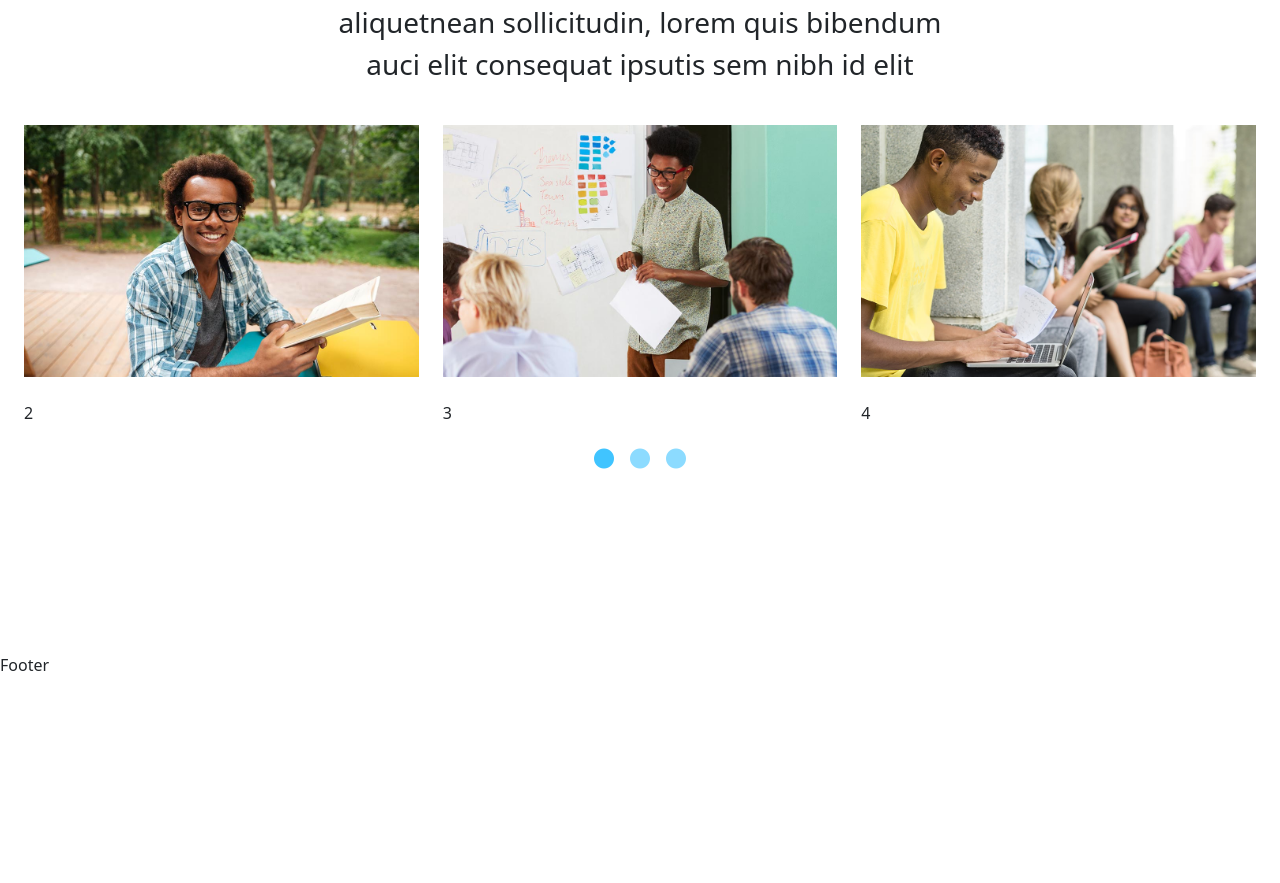
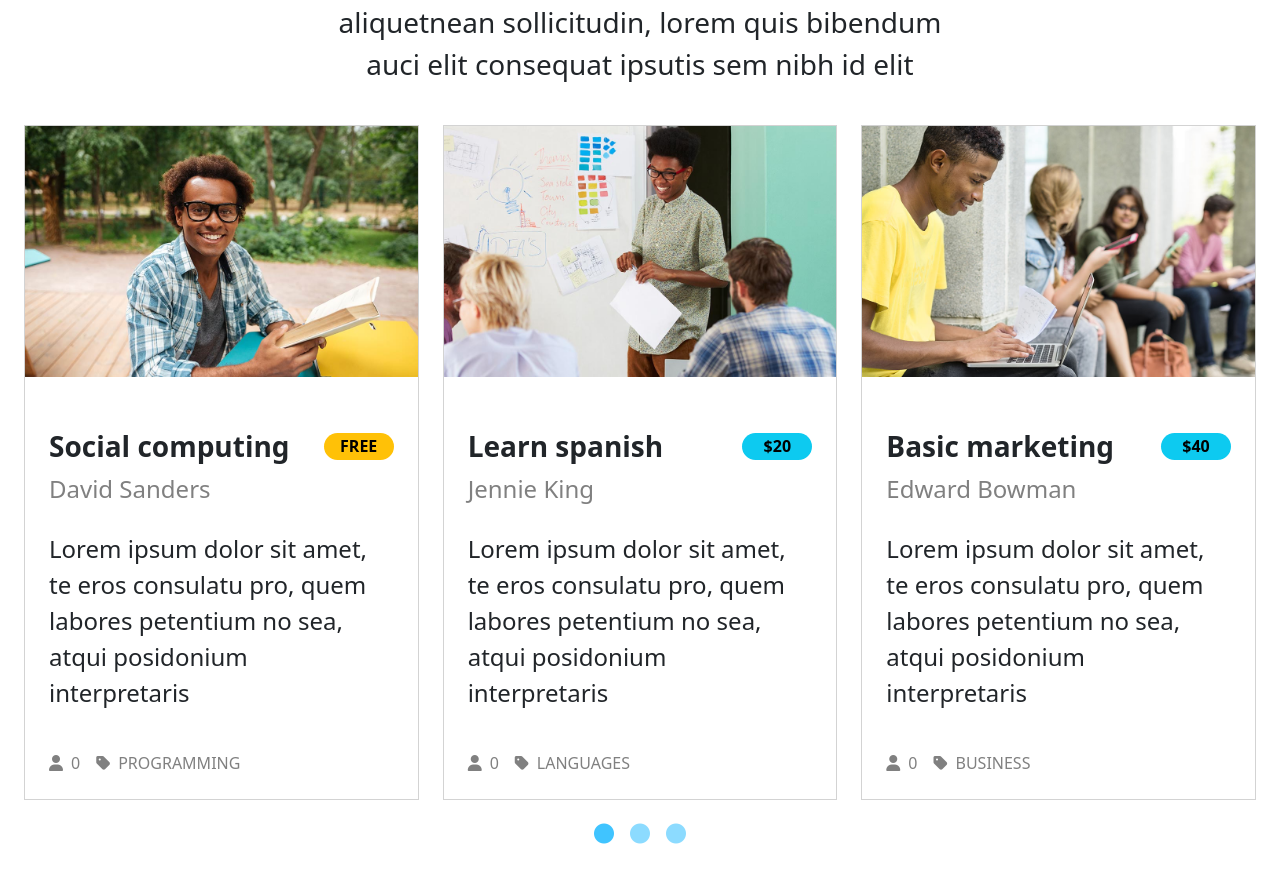
Before and after one commit to totarochristian/proj-html-vuejs, a Vue app: page / in a window 1280 px wide. Shown: the part 5462-6345 px from the top of the page. Before the commit the page ends 6139 px from the top, so only its background shows below. Built offline with nearby package versions, Linux system fonts and the light colour scheme.

Commit message:
Manage like and follower of a carousel popular courses card

```diff
--- a/src/assets/styles/general.scss
+++ b/src/assets/styles/general.scss
@@ -3,5 +3,6 @@
 $fa-font-path: '../webfonts';
 @import '@fortawesome/fontawesome-free/scss/fontawesome.scss';
 @import '@fortawesome/fontawesome-free/scss/solid.scss';
+@import '@fortawesome/fontawesome-free/scss/regular.scss';
 
 @import 'bootstrap/scss/bootstrap';
--- a/src/components/Main/PopularCourses/PopularCoursesCarouselComponent.vue
+++ b/src/components/Main/PopularCourses/PopularCoursesCarouselComponent.vue
@@ -5,9 +5,27 @@
         <div class="cardHeader">
           <img :src="'/img/'+card.image" :alt="card.title">
         </div>
-        <div class="cardContent">
-          {{ index + 1 }}
+        <div class="cardContent py-4 px-4 d-flex flex-column gap-4">
+          <div class="d-flex gap-4 align-items-start justify-content-between">
+            <div class="d-flex flex-column gap-1">
+              <span class="fs-3 fw-bold">{{ card.title }}</span>
+              <span class="fs-4 colorGrey">{{ card.author }}</span>
+            </div>
+            <span class="mt-2 fs-6 px-3 badge rounded-pill text-uppercase" :class="card.price>0 ? 'text-bg-info' : 'text-bg-warning'">{{ card.price > 0 ? '$' + card.price: 'free' }}</span>
+          </div>
+          <p class="fs-4">{{ card.description }}</p>
+          <div class="d-flex gap-3">
+            <div class="d-flex gap-2 align-items-center colorGrey">
+              <i class="fa-solid fa-user"></i>
+              <span>{{ card.follower }}</span>
+            </div>
+            <div class="d-flex gap-2 align-items-center colorGrey">
+              <i class="fa-solid fa-tag"></i>
+              <span class="text-uppercase">{{ card.tag }}</span>
+            </div>
+          </div>
         </div>
+        <i class="cardHearth p-4 fs-3 fa-heart" :class="card.liked ? 'fa-solid text-danger' : 'fa-regular text-white'" @click="UpdateLike(index)"></i>
       </div>
     </div>
     <div id="carouselButtons" class="w-100 d-flex justify-content-center align-items-center gap-3">
@@ -42,6 +60,10 @@
         this.startIndex = indexToOpen - 1;
         this.NextSlide();
         this.interval = setInterval(this.NextSlide,4000);
+      },
+      UpdateLike(index){
+        store.siteCreationData.main.popularCourses.data[index].follower += store.siteCreationData.main.popularCourses.data[index].liked ? -1 : 1;
+        store.siteCreationData.main.popularCourses.data[index].liked = !store.siteCreationData.main.popularCourses.data[index].liked;
       }
     },
     mounted(){
@@ -54,6 +76,8 @@
   @use '../../../assets/styles/partial/variables' as *;
   .coursesCard{
     max-width: 413px;
+    border: 1px solid lightgrey;
+    position: relative;
     .cardHeader{
       width: 100%;
       max-height: 265px;
@@ -62,6 +86,22 @@
         height: 100%;
         object-fit: cover;
       }
+    }
+    .badge{
+      width: 70px;
+    }
+    .colorGrey{
+      color: grey;
+    }
+    .cardHearth{
+      position: absolute;
+      top: 0;
+      right: 0;
+      display: none;
+      cursor: pointer;
+    }
+    &:hover .cardHearth{
+      display: block;
     }
   }
   #carouselButtons{
```
